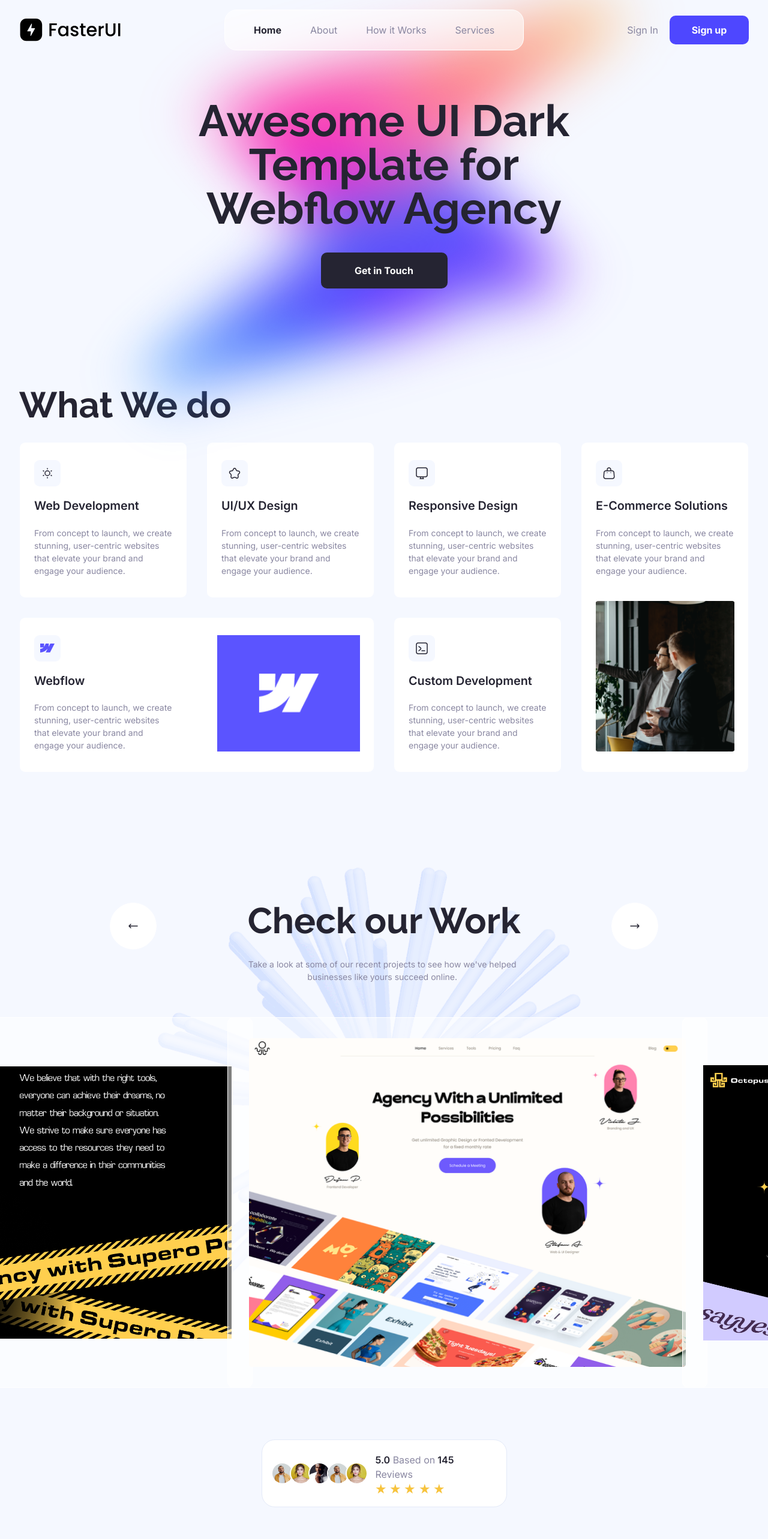
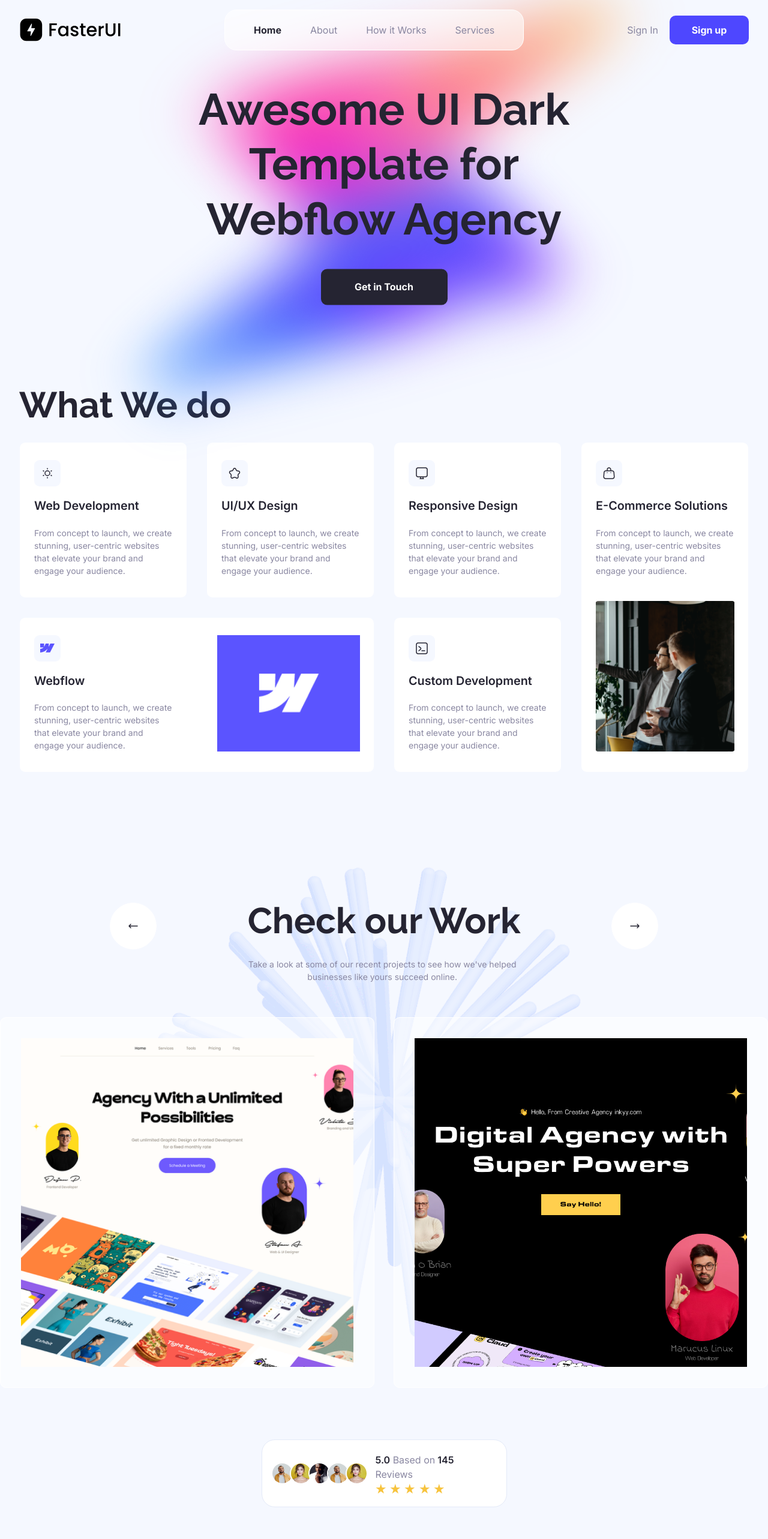
Before and after one commit to devwithfarshi/faster-ui, a Next.js app: page / in a window 1280 px wide. Shown: the top 2566 px of the page at 60% size. Built offline with nearby package versions, Linux system fonts and the light colour scheme.

Commit message:
🆙:update: 1024px Banner issue fixed

```diff
--- a/src/components/screens/Home/Banner/BannerBg.jsx
+++ b/src/components/screens/Home/Banner/BannerBg.jsx
@@ -1,7 +1,7 @@
 const BannerBg = () => {
   return (
     <svg
-      className="w-full lg:w-[550px] xl:w-[835px] 2xl:w-[842px] 2xl:h-[1205px]"
+      className="w-full lg:w-[580px] xl:w-[835px] 2xl:w-[842px] 2xl:h-[1205px]"
       viewBox="0 0 842 1205"
       fill="none"
       xmlns="http://www.w3.org/2000/svg"
--- a/src/components/screens/Home/Banner/index.jsx
+++ b/src/components/screens/Home/Banner/index.jsx
@@ -6,14 +6,14 @@ import BannerBg from "./BannerBg";
 
 const Banner = () => {
   return (
-    <section className="pt-28 lg:pt-0 relative  xl:h-[645px] flex items-center justify-center">
+    <section className="pt-28 lg:pt-0 relative lg:h-[645px] flex items-center justify-center">
       <div className="rotate-[46.19deg] hidden lg:block">
         <BannerBg />
       </div>
       <div className="lg:absolute lg:left-1/2 lg:top-1/2 lg:-translate-x-1/2 lg:-translate-y-1/2 w-full">
         <Container>
           <div className="md:max-w-[600px] xl:max-w-[764px] mx-auto text-center space-y-9 w-full">
-            <h1 className="font-raleway font-bold text-4xl md:text-5xl xl:text-[73.34px] leading-tight">
+            <h1 className="font-raleway font-bold text-4xl leading-tight md:text-6xl md:leading-tight xl:text-[73.34px] xl:leading-tight">
               Awesome UI Dark Template for Webflow Agency
             </h1>
             <Link href="#" className="inline-block">
--- a/src/components/screens/Home/Portfolio/PortfolioSlider.jsx
+++ b/src/components/screens/Home/Portfolio/PortfolioSlider.jsx
@@ -15,7 +15,9 @@ const PortfolioSlider = ({ sliderRef }) => {
         loop={true}
         breakpoints={{
           1024: {
-            spaceBetween: 32 + 34 * 6,
+            slidesPerView: 2,
+          },
+          1367: {
             slidesPerView: 2,
             centeredSlides: true,
           },
@@ -28,14 +30,14 @@ const PortfolioSlider = ({ sliderRef }) => {
       >
         {portfolioProjects.map((project) => (
           <SwiperSlide key={project.id}>
-            <div className="h-[300px] lg:h-[618px] lg:w-[800px] bg-white/50 border border-white rounded-10 p-4 lg:p-[34px]">
+            <div className="h-[300px] lg:h-[400px]  xl:h-[618px] 2xl:w-[800px] bg-white/50 border border-white rounded-10 p-4 lg:p-[34px]">
               <figure className="relative h-full w-full">
                 <a href={project.url}>
                   <Image
                     src={project.image}
                     alt={project.title}
                     fill
-                    className="object-cover lg:object-contain"
+                    className="object-cover"
                   />
                 </a>
               </figure>
```
